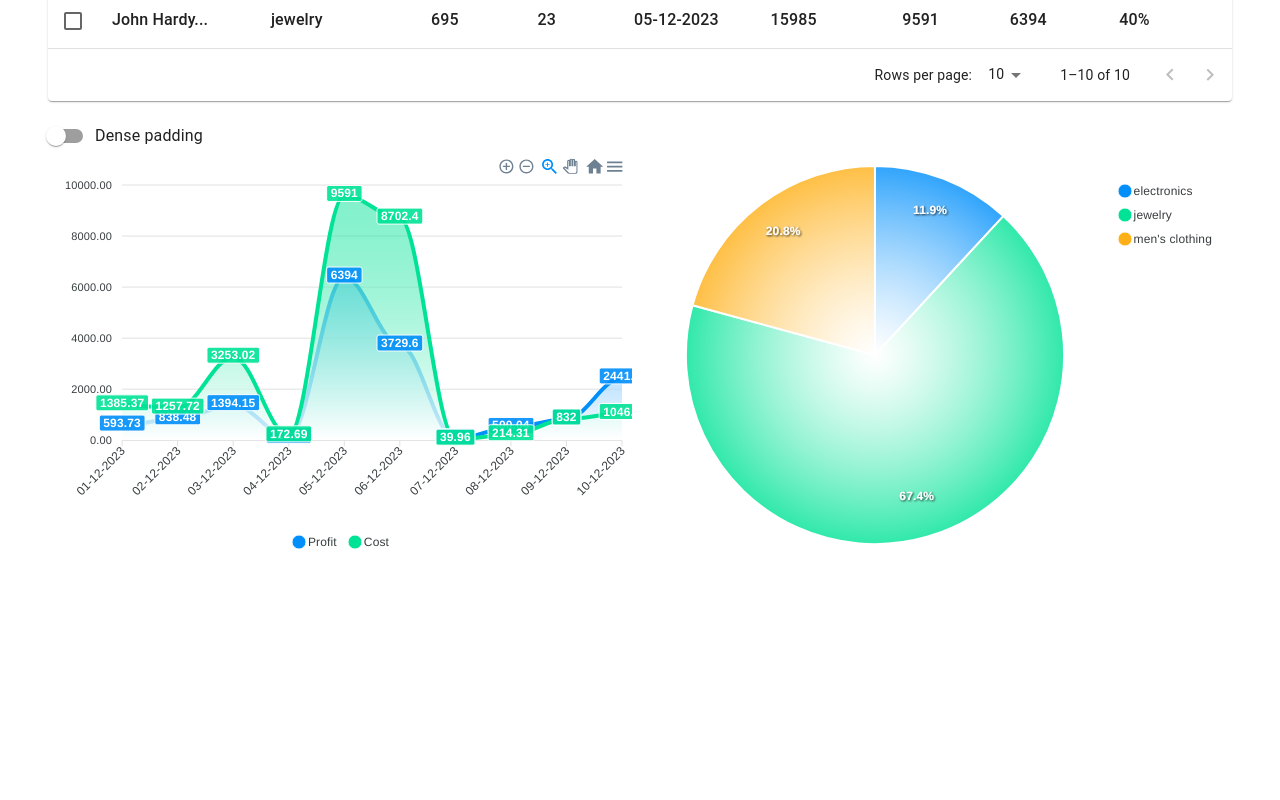
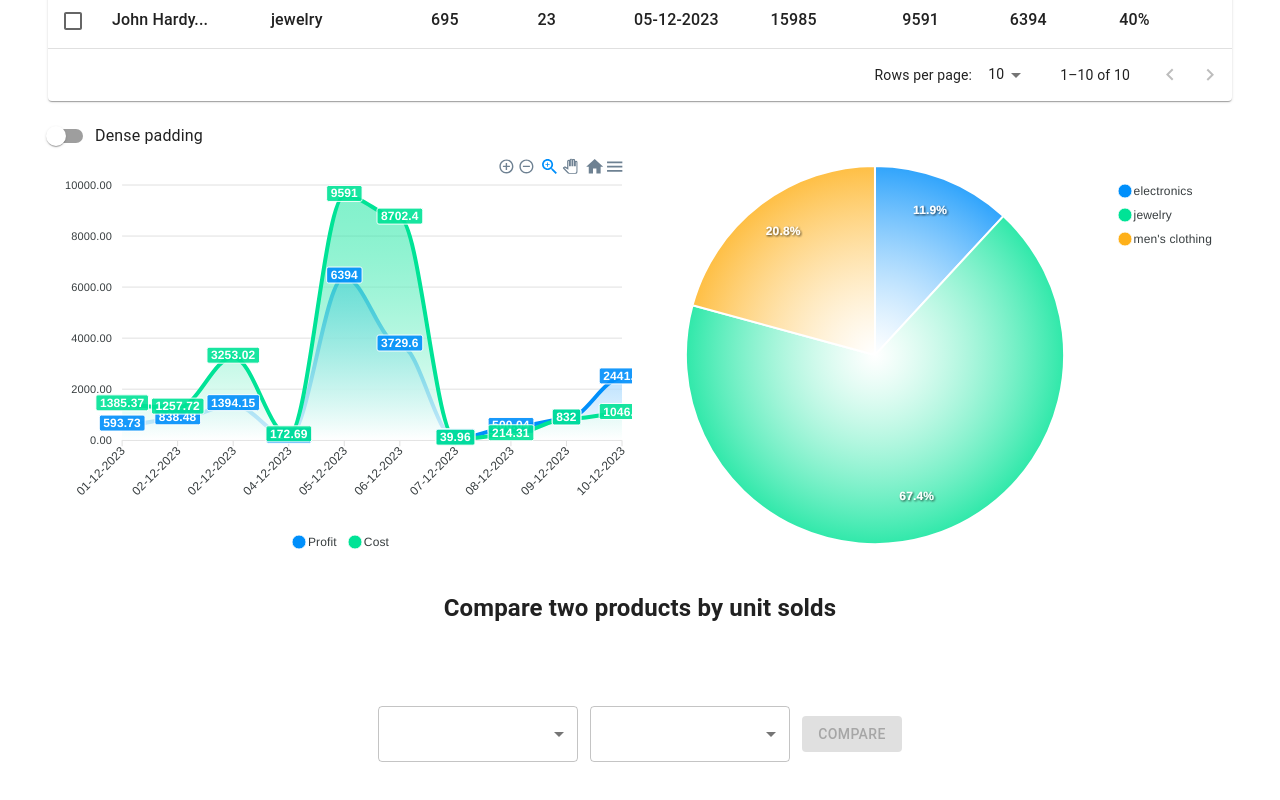
Before and after one commit to DmytroTarasiuk/dashboard, a React (Create React App) app: page /dashboard in a window 1280 px wide. Shown: the part 744-1544 px from the top of the page. Before the commit the page ends 1414 px from the top, so only its background shows below. Built offline with nearby package versions, Linux system fonts and the light colour scheme.

Commit message:
add compare component

```diff
--- a/src/components/Dashboard/index.tsx
+++ b/src/components/Dashboard/index.tsx
@@ -1,31 +1,15 @@
-import { getRandomInt } from "../../mock/orders";
-import { IOrder } from "../../redux/orders/state";
+import { useSelector } from "react-redux";
+
+import { getOrderList } from "../../redux/orders/selectors";
 import Charts from "../charts";
+import ProductComparison from "../ProductComparison";
 import EnhancedTable from "../Table";
 
 import DashboardTableCell, { IDashboardTableCell } from "./DashboardTableCell";
 import { dashboardTableCells } from "./utils";
 
-interface IDashboard {
-  orders: IOrder[];
-}
-
-const Dashboard = ({ orders }: IDashboard) => {
-  const salesData = orders?.map((order) => {
-    const revenue = +(order.unitSold * order.price).toFixed(2);
-    const cost = +(revenue * +`0.${getRandomInt(3, 7)}`).toFixed(2);
-    const profit = +(revenue - cost).toFixed(2);
-    const profitMargin = ((profit / revenue) * 100).toFixed(0);
-
-    return {
-      ...order,
-      revenue,
-      cost,
-      profit,
-      profitMargin,
-    };
-  });
-
+const Dashboard = () => {
+  const salesData = useSelector(getOrderList);
   return (
     <>
       <EnhancedTable
@@ -38,7 +22,8 @@ const Dashboard = ({ orders }: IDashboard) => {
           <DashboardTableCell {...props} />
         )}
       />
-      <Charts data={salesData} />
+      <Charts />
+      <ProductComparison />
     </>
   );
 };
--- /dev/null
+++ b/src/components/ProductComparison/index.tsx
@@ -0,0 +1,128 @@
+import { useMemo, useState } from "react";
+import { useSelector } from "react-redux";
+import { Button, MenuItem, Select } from "@mui/material";
+
+import { getOrderList } from "../../redux/orders/selectors";
+import { IOrder } from "../../redux/orders/state";
+import CompareChart from "../charts/CompareChart";
+
+import styles from "./styles.module.css";
+
+const ProductComparison = () => {
+  const [selectedProducts, setSelectedProducts] = useState({
+    product1: "",
+    product2: "",
+  });
+  const [product1Data, setProduct1Data] = useState<IOrder[]>();
+  const [product2Data, setProduct2Data] = useState<IOrder[]>();
+  const [combinedData, setCombinedData] = useState<IOrder[]>();
+
+  const salesData = useSelector(getOrderList);
+
+  const titlesArray = useMemo(
+    () => salesData?.map((item) => item.title),
+    [salesData],
+  );
+
+  const handleProductChange = (productKey, selectedProduct) => {
+    setSelectedProducts((prevSelectedProducts) => ({
+      ...prevSelectedProducts,
+      [productKey]: selectedProduct,
+    }));
+  };
+
+  const handleCompareClick = () => {
+    const newProduct1Data = salesData?.filter(
+      (item) => item.title === selectedProducts.product1,
+    );
+    const newProduct2Data = salesData?.filter(
+      (item) => item.title === selectedProducts.product2,
+    );
+
+    if (newProduct1Data && newProduct2Data) {
+      const combinedData = [...newProduct1Data, ...newProduct2Data];
+
+      setProduct1Data(newProduct1Data);
+      setProduct2Data(newProduct2Data);
+      setCombinedData(combinedData);
+    }
+  };
+
+  const calculateTotalUnitSold = (productData) =>
+    productData?.reduce((acc, val) => acc + val.unitSold, 0);
+
+  const product1TotalUnitSold = useMemo(
+    () => calculateTotalUnitSold(product1Data),
+    [product1Data],
+  );
+  const product2TotalUnitSold = useMemo(
+    () => calculateTotalUnitSold(product2Data),
+    [product2Data],
+  );
+
+  const disableSubmitBtn =
+    !selectedProducts.product1 || !selectedProducts.product2;
+
+  return (
+    <>
+      <h2 style={{ textAlign: "center" }}>
+        Compare two products by unit solds
+      </h2>
+      <div className={styles.container}>
+        <Select
+          className={styles.select}
+          value={selectedProducts.product1}
+          label="Product 1"
+          onChange={(event) =>
+            handleProductChange("product1", event.target.value)
+          }
+        >
+          {titlesArray?.map((item, index) => (
+            <MenuItem key={index} value={item}>
+              {item}
+            </MenuItem>
+          ))}
+        </Select>
+
+        <Select
+          className={styles.select}
+          value={selectedProducts.product2}
+          label="Product 2"
+          onChange={(event) =>
+            handleProductChange("product2", event.target.value)
+          }
+        >
+          {titlesArray
+            ?.filter((item) => item !== selectedProducts.product1)
+            .map((item, index) => (
+              <MenuItem key={index} value={item}>
+                {item}
+              </MenuItem>
+            ))}
+        </Select>
+
+        <Button
+          disabled={disableSubmitBtn}
+          variant="contained"
+          color="primary"
+          onClick={handleCompareClick}
+        >
+          Compare
+        </Button>
+      </div>
+      {product1TotalUnitSold &&
+      product2TotalUnitSold &&
+      combinedData?.length ? (
+        <CompareChart
+          product1={selectedProducts.product1}
+          product2={selectedProducts.product2}
+          data={combinedData.map((item) => ({ date: item.date }))}
+          product1Sale={[product1TotalUnitSold]}
+          product2Sale={[product2TotalUnitSold]}
+        />
+      ) : null}
+    </>
+  );
+};
+
+export default ProductComparison;
--- /dev/null
+++ b/src/components/ProductComparison/styles.module.css
@@ -0,0 +1,11 @@
+.container {
+    margin-top: 80px;
+    display: flex;
+    justify-content: center;
+    align-items: center;
+    gap: 12px;
+}
+
+.select {
+    min-width: 200px;
+}
--- /dev/null
+++ b/src/components/charts/CompareChart/index.tsx
@@ -0,0 +1,84 @@
+import ReactApexChart from "react-apexcharts";
+
+interface Data {
+  date: string;
+}
+
+interface Props {
+  data: Data[];
+  product1: string;
+  product2: string;
+  product1Sale: number[];
+  product2Sale: number[];
+}
+
+const CompareChart = ({
+  data,
+  product1,
+  product2,
+  product1Sale,
+  product2Sale,
+}: Props) => {
+  const dates = data.map((item) => item.date);
+
+  const options = {
+    chart: {
+      id: "compare-chart",
+    },
+    xaxis: {
+      categories: dates,
+    },
+    stroke: {
+      show: true,
+      width: 2,
+      colors: ["transparent"],
+    },
+    yaxis: {
+      title: {
+        text: "Unit sold",
+      },
+    },
+    plotOptions: {
+      bar: {
+        horizontal: false,
+        borderRadius: 10,
+        dataLabels: {
+          total: {
+            enabled: true,
+            style: {
+              fontSize: "13px",
+              fontWeight: 900,
+            },
+          },
+        },
+      },
+    },
+    fill: {
+      opacity: 1,
+    },
+  };
+
+  const series = [
+    {
+      name: product1,
+      data: product1Sale,
+    },
+    {
+      name: product2,
+      data: product2Sale,
+    },
+  ];
+
+  return (
+    <div>
+      <ReactApexChart
+        options={options}
+        series={series}
+        type="bar"
+        height={400}
+      />
+    </div>
+  );
+};
+
+export default CompareChart;
--- a/src/components/charts/index.tsx
+++ b/src/components/charts/index.tsx
@@ -1,7 +1,8 @@
 import { memo, useMemo } from "react";
+import { useSelector } from "react-redux";
 import Grid from "@mui/material/Grid";
 
-import { IOrder } from "../../redux/orders/state";
+import { getOrderList } from "../../redux/orders/selectors";
 import { ProductCategories } from "../../redux/orders/state";
 
 import PieChart from "./PieChart";
@@ -9,11 +10,9 @@ import TimelineChart from "./TimeLineChart";
 
 import styles from "./styles.module.css";
 
-interface ICharts {
-  data: IOrder[];
-}
+const Charts = () => {
+  const data = useSelector(getOrderList);
 
-const Charts = ({ data }: ICharts) => {
   const timeLineData = useMemo(() => {
     return data?.map((item) => ({
       date: item.date,
--- a/src/mock/orders.ts
+++ b/src/mock/orders.ts
@@ -38,7 +38,7 @@ const mockSales = [
     description:
       "great outerwear jackets for Spring/Autumn/Winter, suitable for many occasions, such as working, hiking, camping, mountain/rock climbing, cycling, traveling or other outdoors. Good gift choice for you or your family member. A warm hearted love to Father, husband or son in this thanksgiving or Christmas Day.",
     unitSold: getRandomInt(10, 100),
-    date: `03-${month}-2023`,
+    date: `02-${month}-2023`,
   },
   {
     id: 4,
--- a/src/redux/orders/actions.ts
+++ b/src/redux/orders/actions.ts
@@ -1,8 +1,14 @@
 import { IOrder } from "./state";
 
 export const SET_ORDER_LIST = "SET_ORDER_LIST";
+export const CLEAR_ORDER_LIST = "CLEAR_ORDER_LIST";
 
 export const setOrderList = (payload: IOrder[]) => ({
   type: SET_ORDER_LIST,
   payload,
 });
+
+export const clearOrderList = () => ({
+  type: CLEAR_ORDER_LIST,
+  payload: [],
+});
--- a/src/views/DashboardView/index.tsx
+++ b/src/views/DashboardView/index.tsx
@@ -1,21 +1,39 @@
 import { useEffect } from "react";
-import { useDispatch, useSelector } from "react-redux/es/exports";
+import { useDispatch } from "react-redux/es/exports";
 
 import Dashboard from "../../components/Dashboard";
 import mockSales from "../../mock/orders";
-import { setOrderList } from "../../redux/orders/actions";
-import { getOrderList } from "../../redux/orders/selectors";
+import { getRandomInt } from "../../mock/orders";
+import { clearOrderList, setOrderList } from "../../redux/orders/actions";
 import { IOrder } from "../../redux/orders/state";
 
 const DashboardView = () => {
   const dispatch = useDispatch();
-  const orders = useSelector(getOrderList);
+
+  const salesData = mockSales?.map((order) => {
+    const revenue = +(order.unitSold * order.price).toFixed(2);
+    const cost = +(revenue * +`0.${getRandomInt(3, 7)}`).toFixed(2);
+    const profit = +(revenue - cost).toFixed(2);
+    const profitMargin = ((profit / revenue) * 100).toFixed(0);
+
+    return {
+      ...order,
+      revenue,
+      cost,
+      profit,
+      profitMargin,
+    };
+  });
 
   useEffect(() => {
-    dispatch(setOrderList(mockSales as IOrder[]));
-  }, [dispatch]);
+    dispatch(setOrderList(salesData as IOrder[]));
 
-  return <Dashboard orders={orders} />;
+    return () => {
+      dispatch(clearOrderList());
+    };
+  }, [dispatch, salesData]);
+
+  return <Dashboard />;
 };
 
 export default DashboardView;
```
